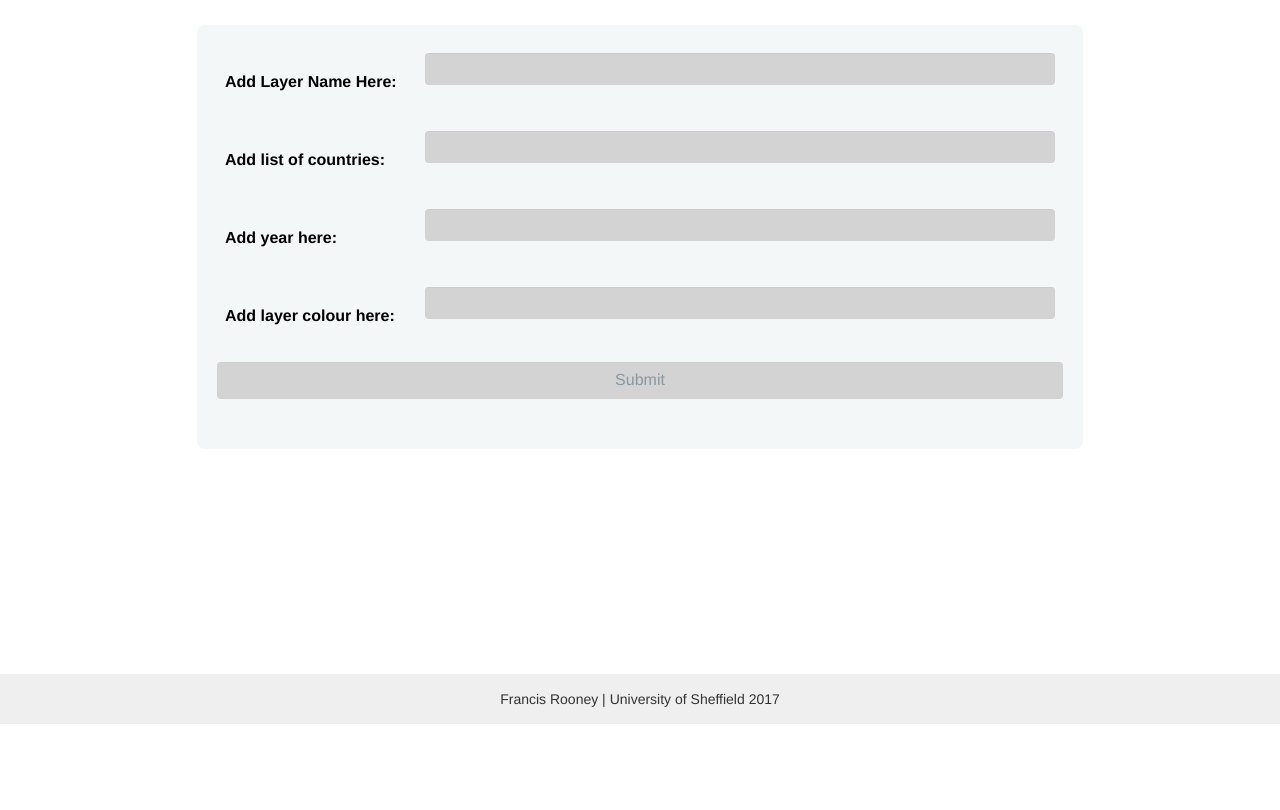
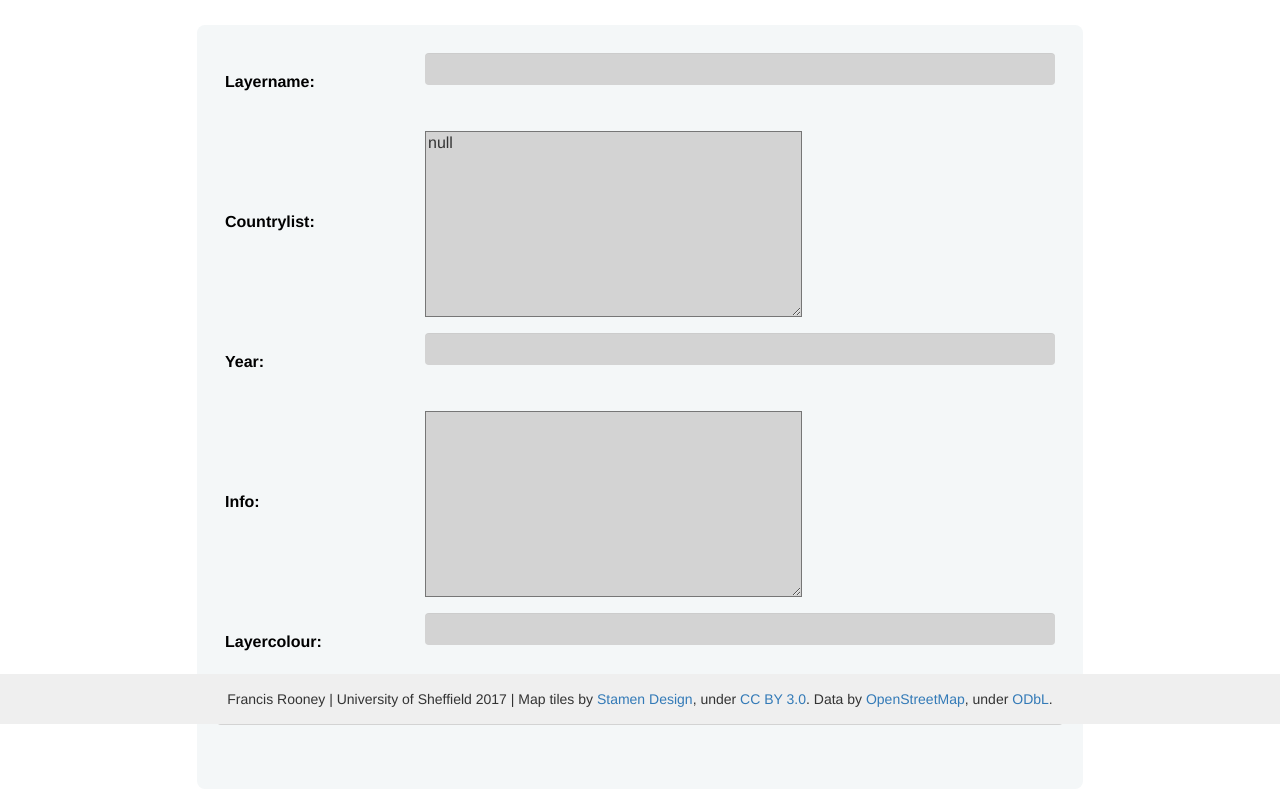
Before and after one commit to FrancisALR/TimeTravellersMap, a Django app: page /world/add_layer in a window 1280 px wide. Shown: the part 76-886 px from the top of the page. Run offline with Django 3.2, Linux system fonts and the light colour scheme; parts of the project's set-up code (start-up, migrations or seed data) failed here and were passed over; some libraries are stand-ins or nearby versions.

Commit message:
small changes with forms

```diff
--- a/geodjango/settings.py
+++ b/geodjango/settings.py
@@ -76,7 +76,7 @@ WSGI_APPLICATION = 'geodjango.wsgi.application'
 
 # Database
 # https://docs.djangoproject.com/en/1.10/ref/settings/#databases
-
+# fill in appropriate PostGIS database details
 DATABASES = {
     'default': {
         'ENGINE': 'django.contrib.gis.db.backends.postgis',
--- a/geodjango/urls.py
+++ b/geodjango/urls.py
@@ -20,5 +20,5 @@ from world.views import *
 admin.autodiscover()
 
 urlpatterns = [
-    url(r'^world/', include('world.urls'))
+    url(r'^world/', include('world.urls')) #link to the world application urls
     ]
--- a/world/admin.py
+++ b/world/admin.py
@@ -1,7 +1,7 @@
 from django.contrib.gis import admin
 from .models import WorldBorder, UserMap, CountryList
 
+# Registers all models for modification/use in the Admin site
 admin.site.register(WorldBorder, admin.OSMGeoAdmin)
-
 admin.site.register(UserMap, admin.OSMGeoAdmin)
 admin.site.register(CountryList, admin.OSMGeoAdmin)
--- a/world/forms.py
+++ b/world/forms.py
@@ -3,13 +3,7 @@ from django.forms import ModelForm
 from django.forms.models import inlineformset_factory
 from .models import CountryList, UserMap
 
-class CountryForm(forms.Form):
-    name = forms.CharField(label='Add Layer Name Here', max_length = 100)
-    listofcountries = forms.CharField(label='Add list of countries', max_length= 200)
-    year = forms.IntegerField(label='Add year here')
-    layercolour = forms.CharField(label='Add layer colour here')
-
-class CountryEditForm(forms.ModelForm):
+class CountryListForm(forms.ModelForm):
     class Meta:
         model = CountryList
         fields = ('layername', 'countrylist', 'year', 'info', 'layercolour')
--- a/world/static/world/style.css
+++ b/world/static/world/style.css
@@ -138,7 +138,7 @@ html, body {
 #mapcontainer {
   height: 800px;
   margin-left: 250px;
-  border: 1px solid gray;
+  /*border: 1px solid gray;*/
   padding: 1em;
 }
 
--- a/world/templates/world/add_layer.html
+++ b/world/templates/world/add_layer.html
@@ -21,7 +21,7 @@
 
 <body>
   <div class="tablecontainer">
-    <div class="form-style"
+    <div class="form-style">
     <form method="post" action="">
         {% csrf_token %} <table>
             {{ form.as_table }}
@@ -33,6 +33,6 @@
 
 </body>
 
-<footer> Francis Rooney | University of Sheffield 2017</footer>
+<footer> Francis Rooney | University of Sheffield 2017 | Map tiles by <a href="http://stamen.com">Stamen Design</a>, under <a href="http://creativecommons.org/licenses/by/3.0">CC BY 3.0</a>. Data by <a href="http://openstreetmap.org">OpenStreetMap</a>, under <a href="http://www.openstreetmap.org/copyright">ODbL</a>.</footer>
 
 </HTML>
--- a/world/templates/world/edit_layer.html
+++ b/world/templates/world/edit_layer.html
@@ -34,6 +34,6 @@
 </div>
 </body>
 
-<footer> Francis Rooney | University of Sheffield 2017</footer>
+<footer> Francis Rooney | University of Sheffield 2017 | Map tiles by <a href="http://stamen.com">Stamen Design</a>, under <a href="http://creativecommons.org/licenses/by/3.0">CC BY 3.0</a>. Data by <a href="http://openstreetmap.org">OpenStreetMap</a>, under <a href="http://www.openstreetmap.org/copyright">ODbL</a>.</footer>
 
 </HTML>
--- a/world/templates/world/edit_map.html
+++ b/world/templates/world/edit_map.html
@@ -40,6 +40,7 @@
     </header>
 <body>
     <div class="tablecontainer">
+      <div class="form-style">
         <form action="" method="post">
             {% csrf_token %}
 
@@ -64,10 +65,10 @@
                 </table>
         </form>
 
-
+</div<
     </div>
 </body>
 
-<footer> Francis Rooney | University of Sheffield 2017</footer>
+<footer> Francis Rooney | University of Sheffield 2017 | Map tiles by <a href="http://stamen.com">Stamen Design</a>, under <a href="http://creativecommons.org/licenses/by/3.0">CC BY 3.0</a>. Data by <a href="http://openstreetmap.org">OpenStreetMap</a>, under <a href="http://www.openstreetmap.org/copyright">ODbL</a>.</footer>
 
 </html>
--- a/world/templates/world/index.html
+++ b/world/templates/world/index.html
@@ -83,6 +83,6 @@
     </div>
 </body>
 
-<footer>Francis Rooney | University of Sheffield 2017</footer>
+<footer>Francis Rooney | University of Sheffield 2017 | Map tiles by <a href="http://stamen.com">Stamen Design</a>, under <a href="http://creativecommons.org/licenses/by/3.0">CC BY 3.0</a>. Data by <a href="http://openstreetmap.org">OpenStreetMap</a>, under <a href="http://www.openstreetmap.org/copyright">ODbL</a>.</footer>
 
 </html>
--- a/world/templates/world/show_layers.html
+++ b/world/templates/world/show_layers.html
@@ -41,6 +41,6 @@
     </div>
 </body>
 
-<footer> Francis Rooney | University of Sheffield 2017</footer>
+<footer> Francis Rooney | University of Sheffield 2017 | Map tiles by <a href="http://stamen.com">Stamen Design</a>, under <a href="http://creativecommons.org/licenses/by/3.0">CC BY 3.0</a>. Data by <a href="http://openstreetmap.org">OpenStreetMap</a>, under <a href="http://www.openstreetmap.org/copyright">ODbL</a>.</footer>
 
 </html>
--- a/world/templates/world/show_maps.html
+++ b/world/templates/world/show_maps.html
@@ -40,6 +40,6 @@
     </div>
 </body>
 
-<footer> Francis Rooney | University of Sheffield 2017</footer>
+<footer> Francis Rooney | University of Sheffield 2017 | Map tiles by <a href="http://stamen.com">Stamen Design</a>, under <a href="http://creativecommons.org/licenses/by/3.0">CC BY 3.0</a>. Data by <a href="http://openstreetmap.org">OpenStreetMap</a>, under <a href="http://www.openstreetmap.org/copyright">ODbL</a>.</footer>
 
 </html>
--- a/world/views.py
+++ b/world/views.py
@@ -2,7 +2,7 @@ from django.http import HttpResponse
 from django.shortcuts import render_to_response, get_object_or_404, render, redirect
 from django.contrib.gis.shortcuts import render_to_kml
 from django.core.serializers import serialize
-from world.forms import CountryForm, UserMapForm, MapFormSet, CountryEditForm
+from world.forms import UserMapForm, MapFormSet, CountryListForm
 from .models import WorldBorder, CountryList, UserMap
 import json
 
@@ -41,23 +41,15 @@ def add_map(request):
 
 # adds a single layer
 def add_layer(request):
-    print(request.method)
     if request.method == 'POST':  # if the form has been filled
 
-        form = CountryForm(request.POST)
+        form = CountryListForm(request.POST)
 
         if form.is_valid():
-            name = request.POST.get('name', '')
-            countriesstring = request.POST.get('listofcountries', '')
-            countrylist = countriesstring.split(", ")
-            year = request.POST.get('year', '')
-            layercolour = request.POST.get('layercolour', '')
-            new_countrylist = CountryList(layername=name, countrylist=countrylist, year=year, layercolour=layercolour)
-            new_countrylist.save()
-
+            form.save()
             return redirect('/world')
     else:
-        form=CountryForm()
+        form=CountryListForm()
         return render(request, 'world/add_layer.html', {'form' :form})
 
 
@@ -89,14 +81,14 @@ def edit_map(request, map_name):
 
 def edit_layer(request,layer_name):
     user_layer = get_object_or_404(CountryList, layername=layer_name)
-    form = CountryEditForm(instance=user_layer)
+    form = CountryListForm(instance=user_layer)
     if request.method == "POST":
-        form = CountryEditForm(request.POST, instance=user_layer)
+        form = CountryListForm(request.POST, instance=user_layer)
         if form.is_valid():
             form.save()
             return redirect('world/show_layers')
     else:
-        form = CountryEditForm(instance=user_layer)
+        form = CountryListForm(instance=user_layer)
     return render(request, 'world/edit_layer.html', {'form' : form})
 
 def show_layers(request):
```
Also changed, not shown: world/static/world/main.js (+0 -10 lines), world/templates/world/add_map.html (+4 -4 lines).
